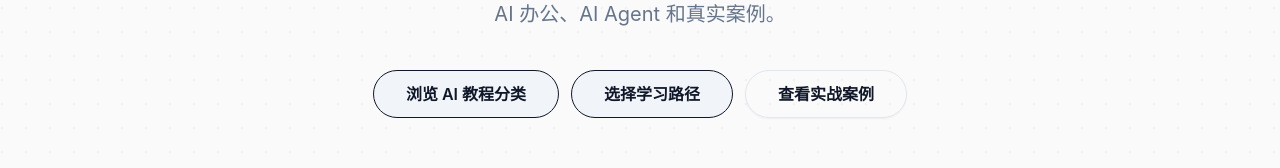
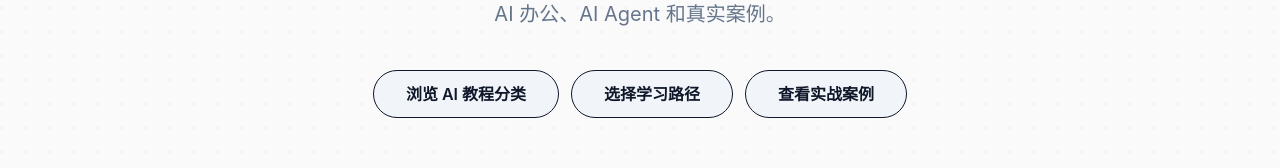
Before and after one commit to johnll20262026-design/AI-Tools-Guide, a React (Vite) app: page / in a window 1280 px wide. Shown: the part 467-635 px from the top of the page. Built offline with nearby package versions, Linux system fonts and the light colour scheme.

Commit message:
fix: unify hero button styles - all three buttons use same secondary variant

```diff
--- a/src/pages/HomePage/sections/HeroSection.tsx
+++ b/src/pages/HomePage/sections/HeroSection.tsx
@@ -89,9 +89,9 @@ export default function HeroSection() {
           </Button>
 
           <Button
-            variant="outline"
+            variant="secondary"
             size="lg"
-            className="h-12 px-8 rounded-full text-base font-semibold border-border hover:bg-primary hover:text-primary-foreground hover:border-primary transition-all duration-300"
+            className="h-12 px-8 rounded-full text-base font-semibold hover:bg-primary hover:text-primary-foreground transition-all duration-300"
             onClick={() => {
               document.getElementById('cases')?.scrollIntoView({ behavior: 'smooth', block: 'start' });
             }}
```
